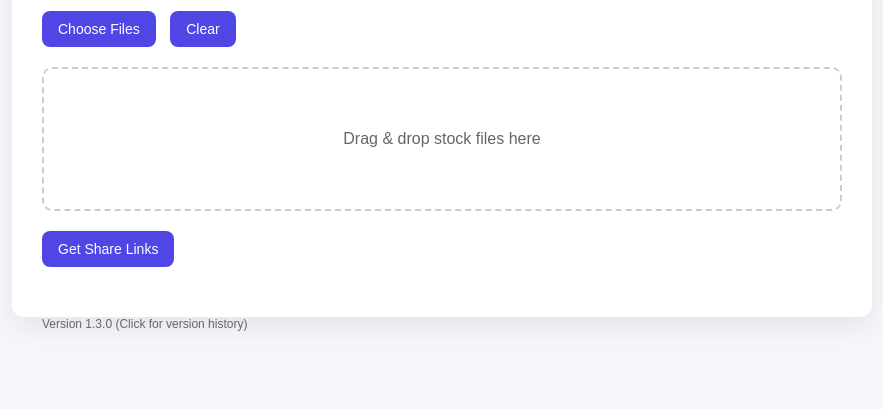
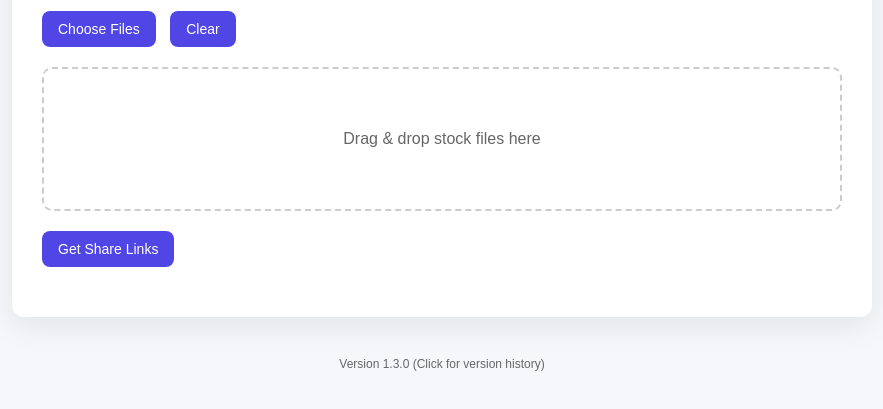
Before and after one commit to JamesAtkins444/Stock-Linker, a website: page index.html in a window 1280 px wide. Shown: the part 147-556 px from the top of the page, without its empty margins (198-1081 px from the left). Drawn offline with Linux system fonts and the light colour scheme.

Commit message:
Update index.html

```diff
--- a/index.html
+++ b/index.html
@@ -272,11 +272,10 @@
   </script>
 <!-- Version Footer -->
 <div style="
-  max-width: 800px;
-  margin: 0px auto 0 auto;
-  font-size: 12px;
-  color: #666;
-  padding-left: 0px;
+  text-align:center;
+  margin-top:40px;
+  font-size:12px;
+  color:#666;
 ">
   <a
     href="/versions.html"
```
